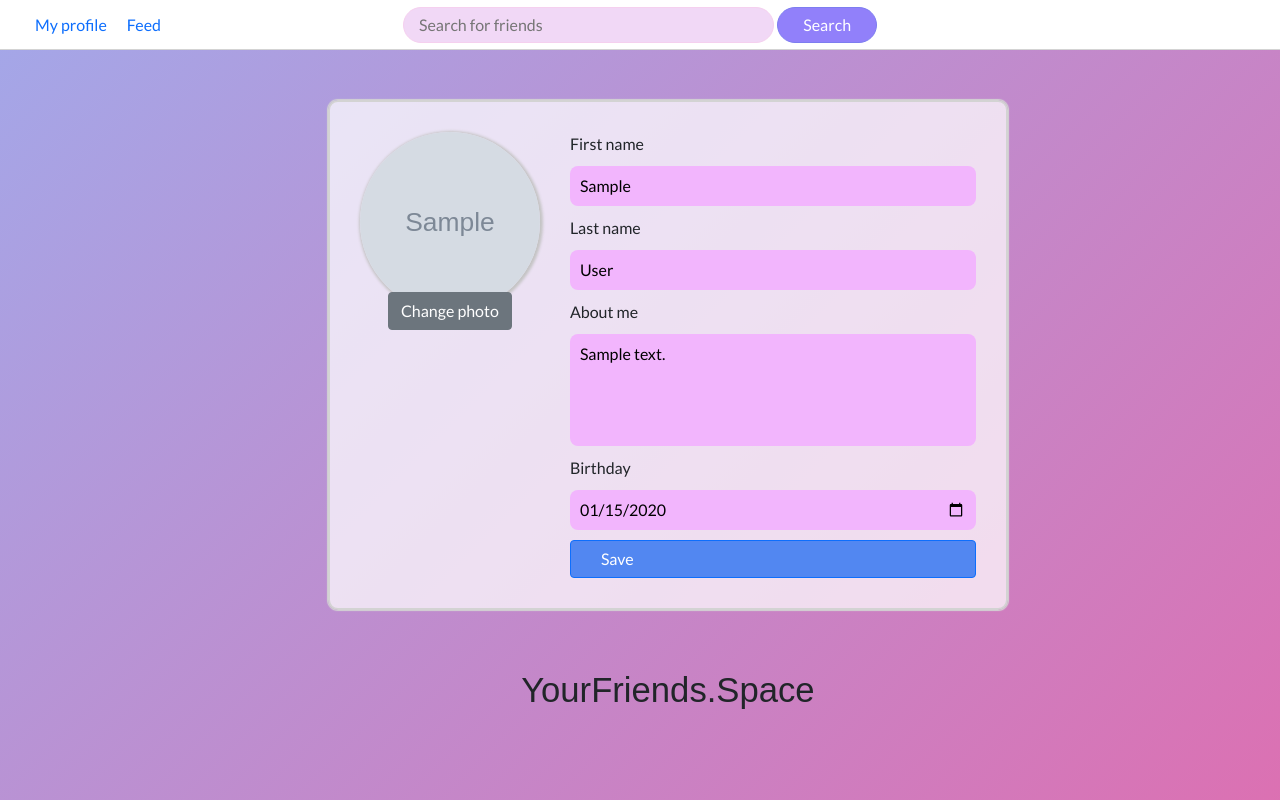
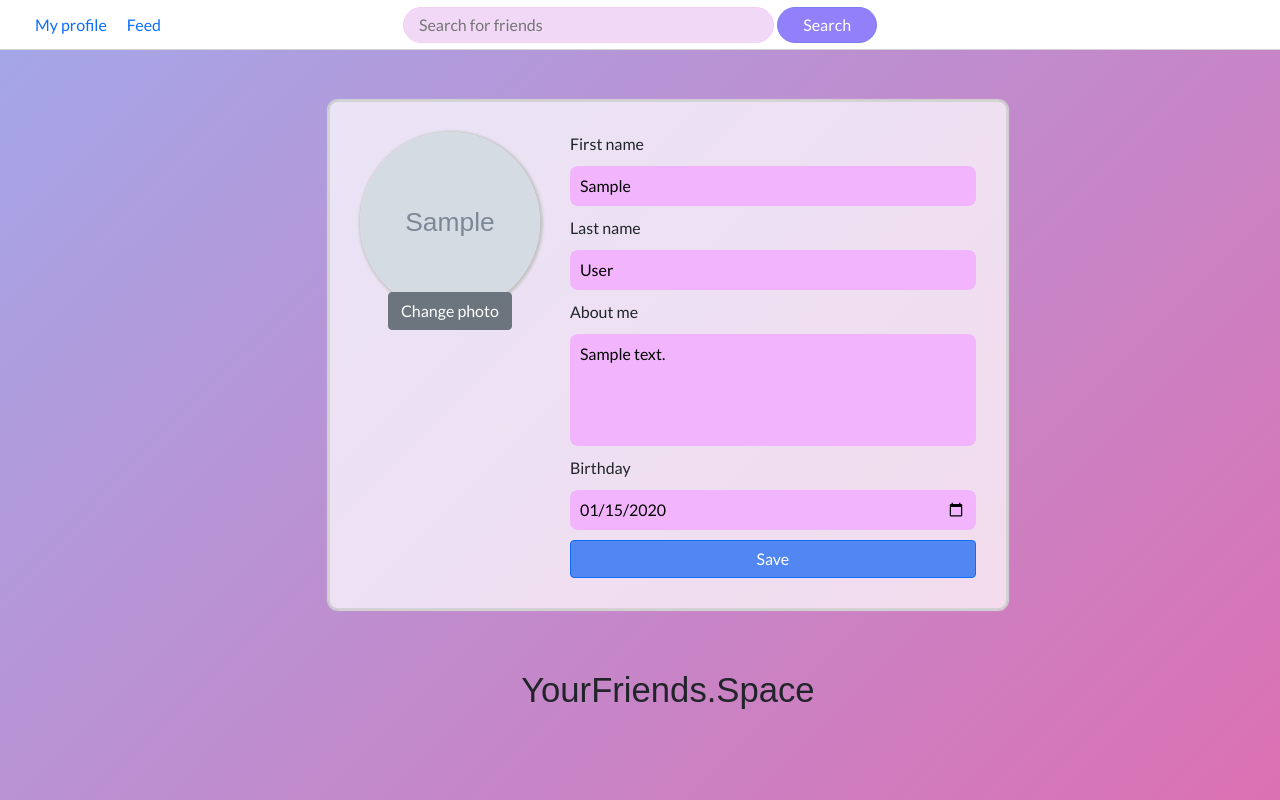
Before and after one commit to apaspartu/yourfriends.space, a Django app: a page that uses accounts/templates/accounts/edit_profile.html in a window 1280 px wide. Run offline with Django 4.2, Linux system fonts and the light colour scheme; a user stored in the database is signed in; tables that the repository leaves empty hold one stand-in row (values such as "Sample post"); grey boxes marked "Sample" are stand-in pictures; some web fonts are replaced.

Commit message:
Solve style

```diff
--- a/accounts/static/css/basic.css
+++ b/accounts/static/css/basic.css
@@ -168,6 +168,7 @@ p.myinfo {
     background-color: rgb(82, 135, 241);
     padding: 6px 30px;
     display: flex;
+    justify-content: center;
 }
 
 .history {
--- a/accounts/templates/accounts/edit_profile.html
+++ b/accounts/templates/accounts/edit_profile.html
@@ -51,7 +51,7 @@
                     <textarea name="bio" class="itext" style="resize: none;" placeholder="I like dogs, reading and rest outdoor." rows="4" name="emyinfo" maxlength="500">{% if profile.bio %}{{ profile.bio }}{% endif %}</textarea>
                     <label for="ebirthday">Birthday</label>
                     <input type="date" class="itext" name="birthday" min="1900-01-01" value='{% if profile.birth_date %}{{ profile.birth_date|date:"Y-m-d" }}{% else %}2000-12-01{% endif %}'>
-                    <button type="submit" name="save" class="btn btn-primary ebutton" value="Save">Save</button>
+                    <input type="submit" name="save" class="btn btn-primary ebutton" value="Save">
                 </form>
             </div>
             <h4 class="logo">YourFriends.Space</h4>
```
